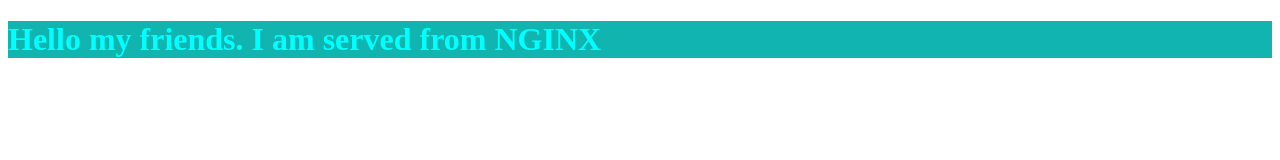
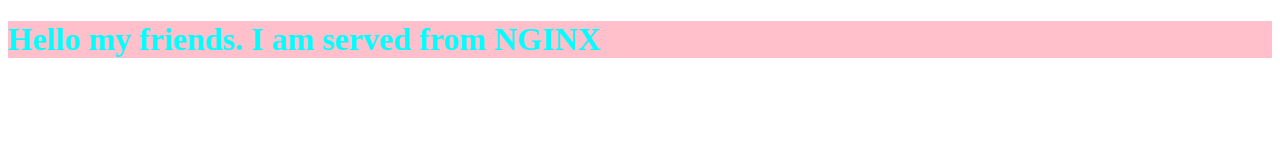
Before and after one commit to SourabhAswal/mysite, a plain HTML site: page index.html in a window 1280 px wide. Drawn offline with Linux system fonts and the light colour scheme.

Commit message:
new changes

```diff
--- a/index.html
+++ b/index.html
@@ -3,7 +3,12 @@
 <head>
     <meta charset="UTF-8"/>
     <title>My NGINX project</title>
-    <link rel="stylesheet" href="./styles.css">
+    <style>
+        h1 {
+            background-color: pink;
+            color: aqua;
+        }
+    </style>
 </head>
 <body>
     <h1>Hello my friends. I am served from NGINX</h1>
```
